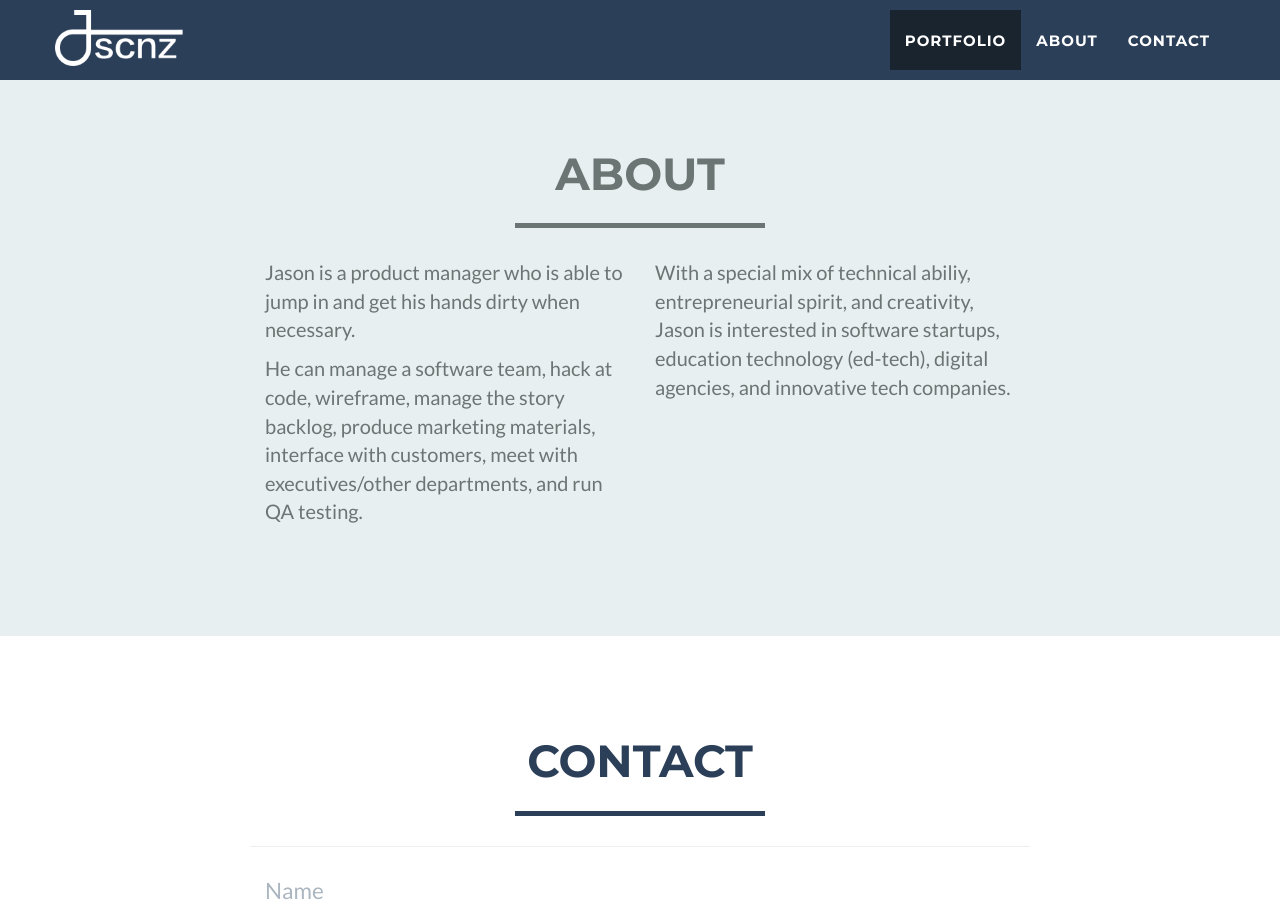
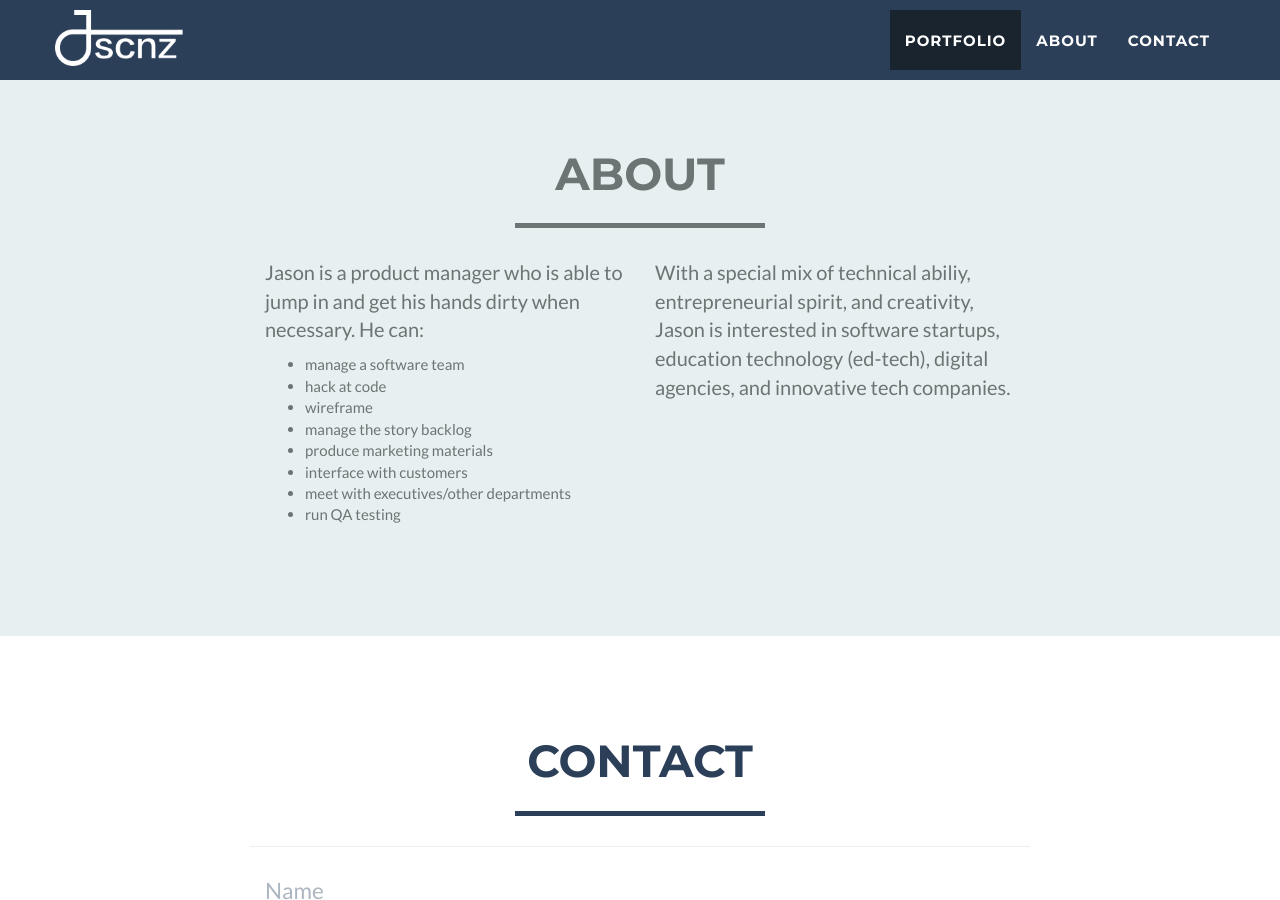
Before and after one commit to jscanzoni/jscanzoni.github.io, a Jekyll site: the page built from index.html, in a window 1280 px wide and 900 px high, scrolled down 1622 px. Built offline with Jekyll 4.4.1, drawn with Linux system fonts in a browser that asks for light colours.

Commit message:
try it with bullets

```diff
--- a/_includes/about.html
+++ b/_includes/about.html
@@ -9,8 +9,17 @@
             </div>
             <div class="row">
                 <div class="col-lg-4 col-lg-offset-2">
-                    <p>Jason is a product manager who is able to jump in and get his hands dirty when necessary.</p>
-                    <p>He can manage a software team, hack at code, wireframe, manage the story backlog, produce marketing materials, interface with customers, meet with executives/other departments, and run QA testing.</p>
+                    <p>Jason is a product manager who is able to jump in and get his hands dirty when necessary. He can:
+                        <ul>
+                            <li>manage a software team</li>
+                            <li>hack at code</li>
+                            <li>wireframe</li>
+                            <li>manage the story backlog</li>
+                            <li>produce marketing materials</li>
+                            <li>interface with customers</li>
+                            <li>meet with executives/other departments</li>
+                            <li>run QA testing</li>
+                        </ul></p>
                 </div>
                 <div class="col-lg-4">
                     <p>With a special mix of technical abiliy, entrepreneurial spirit, and creativity, Jason is interested in software startups, education technology (ed-tech), digital agencies, and innovative tech companies.</p>
```
